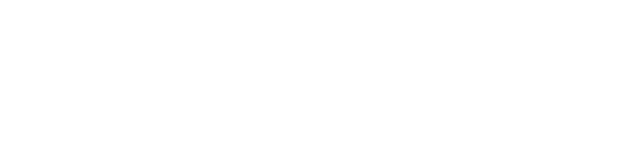
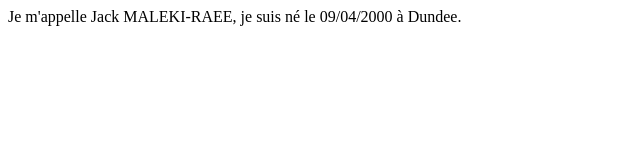
Before and after one commit to Jmalekir/Jmalekir, a plain HTML site: page index.html in a window 1280 px wide. Shown: the whole page, without its empty margins (0-640 px from the left). Drawn offline with Linux system fonts and the light colour scheme.

Commit message:
Ajout de mes infos personnels

```diff
--- a/index.html
+++ b/index.html
@@ -5,6 +5,6 @@
     <title> </title>
   </head>
   <body>
-
+    Je m'appelle Jack MALEKI-RAEE, je suis né le 09/04/2000 à Dundee.
   </body>
 </html>
```
